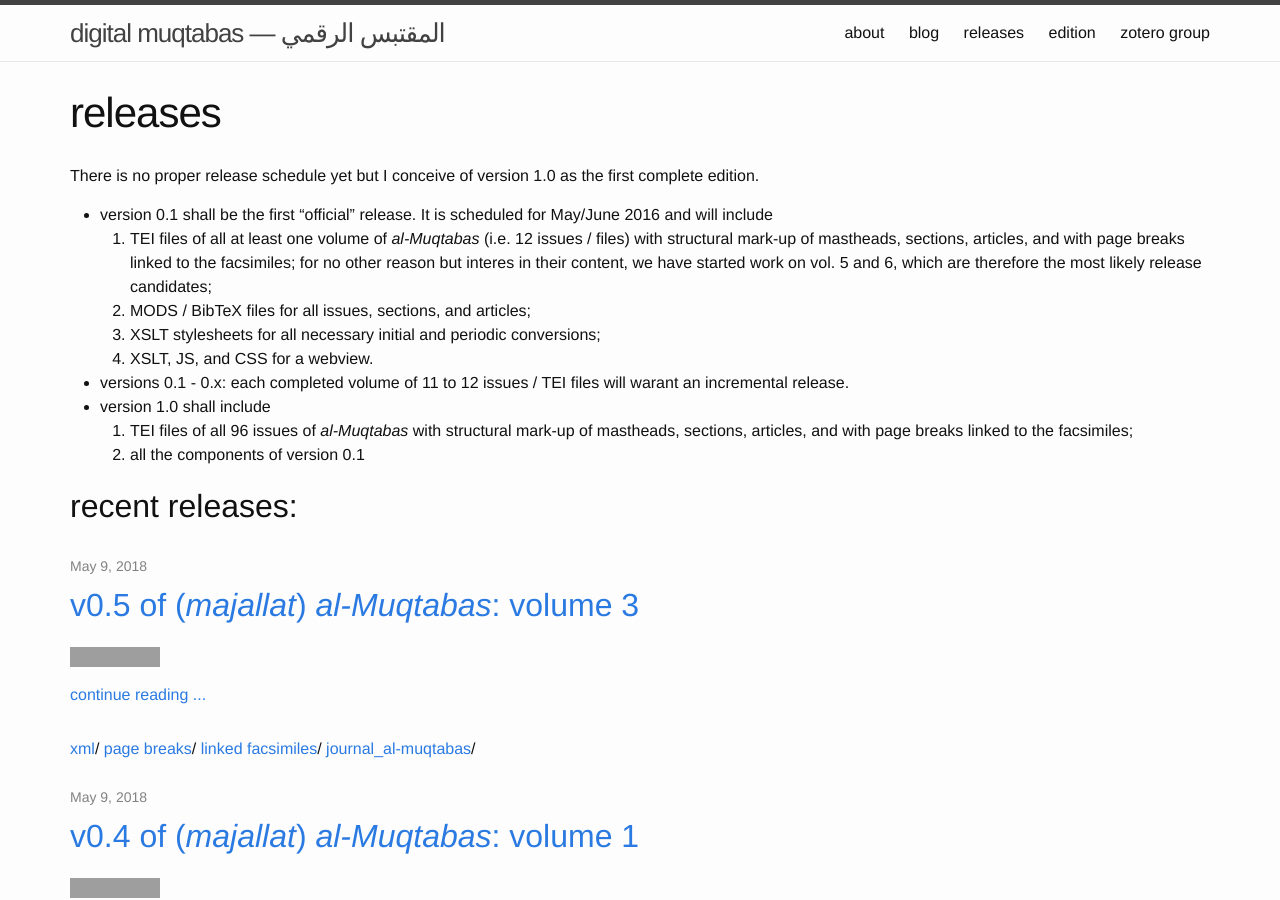
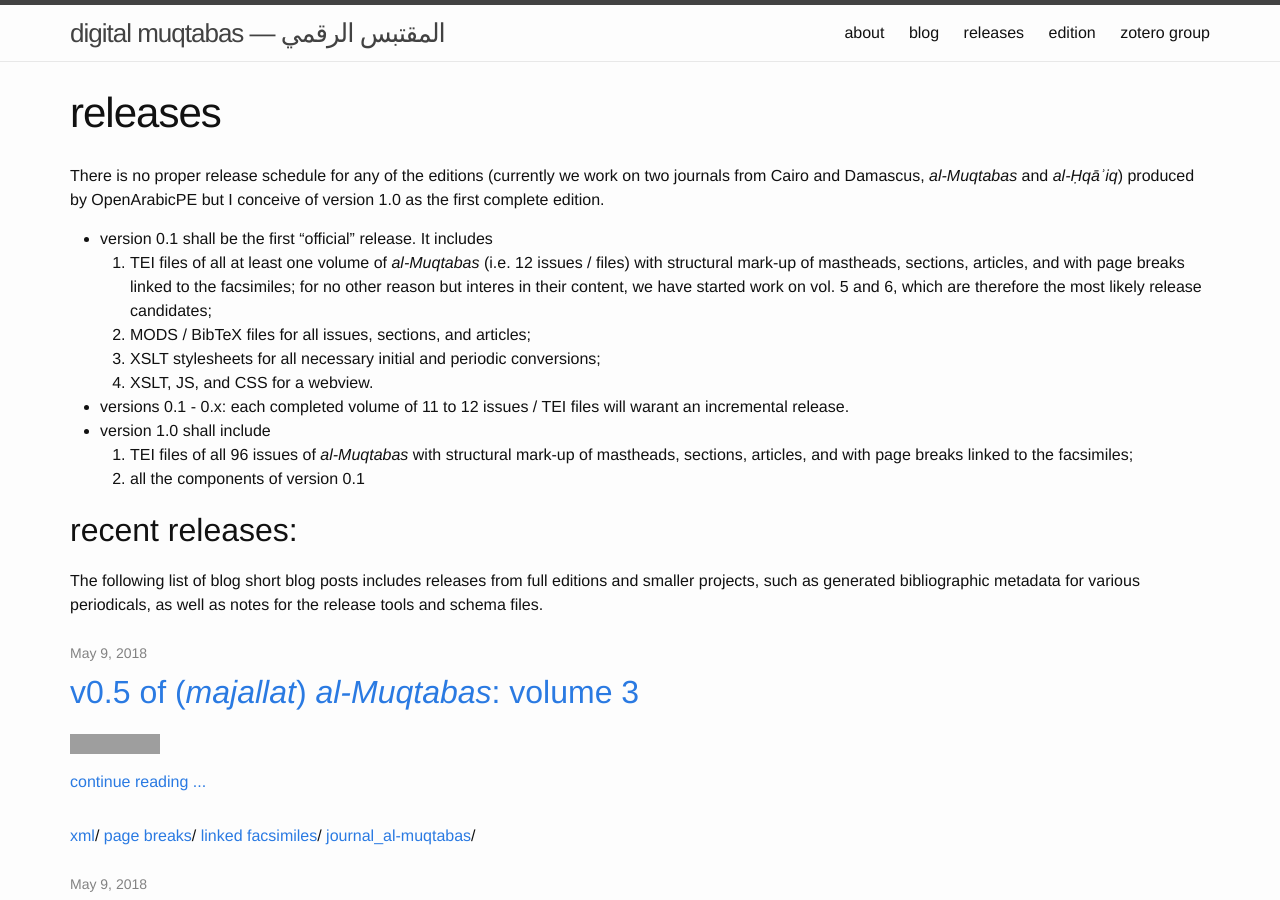
Before and after one commit to OpenArabicPE/openarabicpe.github.io, a Jekyll site: the page built from pages/releases.md, in a window 1280 px wide and 900 px high. Built offline with Jekyll 4.4.1, drawn with Linux system fonts in a browser that asks for light colours; grey boxes are pictures that could not be loaded.

Commit message:
updated text on the release page

```diff
--- a/pages/releases.md
+++ b/pages/releases.md
@@ -5,9 +5,9 @@ author: Till Grallert
 date: 2016-04-16 16:05:51 GMT+3
 ---
 
-There is no proper release schedule yet but I conceive of version 1.0 as the first complete edition.
+There is no proper release schedule for any of the editions (currently we work on two journals from Cairo and Damascus, *al-Muqtabas* and *al-Ḥqāʾiq*) produced by OpenArabicPE but I conceive of version 1.0 as the first complete edition.
 
-- version 0.1 shall be the first "official" release. It is scheduled for May/June 2016 and will include
+- version 0.1 shall be the first "official" release. It includes
     1. TEI files of all at least one volume of *al-Muqtabas* (i.e. 12 issues / files) with structural mark-up of mastheads, sections, articles, and with page breaks linked to the facsimiles; for no other reason but interes in their content, we have started work on vol. 5 and 6, which are therefore the most likely release candidates;
     2. MODS / BibTeX files for all issues, sections, and articles;
     3. XSLT stylesheets for all necessary initial and periodic conversions;
@@ -19,10 +19,12 @@ There is no proper release schedule yet but I conceive of version 1.0 as the fir
 
 ## recent releases:
 
-  <ul class="post-list">
-    {% for post in site.categories['releases'] %}
-      {% include post-list-item.html %}
-    {% endfor %}
-  </ul>
+The following list of blog short blog posts includes releases from full editions and smaller projects, such as generated bibliographic metadata for various periodicals, as well as notes for the release tools and schema files.
 
-  <p class="rss-subscribe">subscribe <a href="{{ "/feed.xml" | prepend: site.baseurl }}">via RSS</a></p>
+<ul class="post-list">
+  {% for post in site.categories['releases'] %}
+    {% include post-list-item.html %}
+  {% endfor %}
+</ul>
+
+<p class="rss-subscribe">subscribe <a href="{{ "/feed.xml" | prepend: site.baseurl }}">via RSS</a></p>
```
